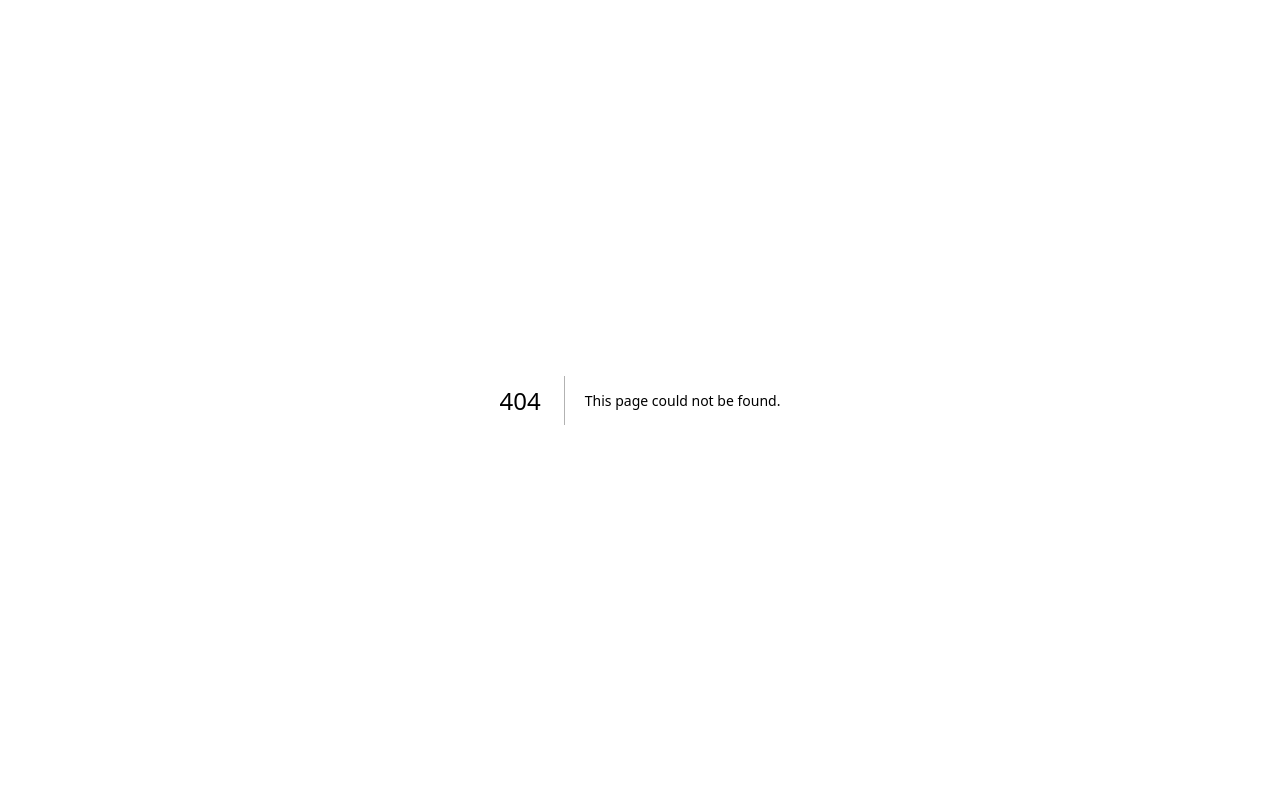
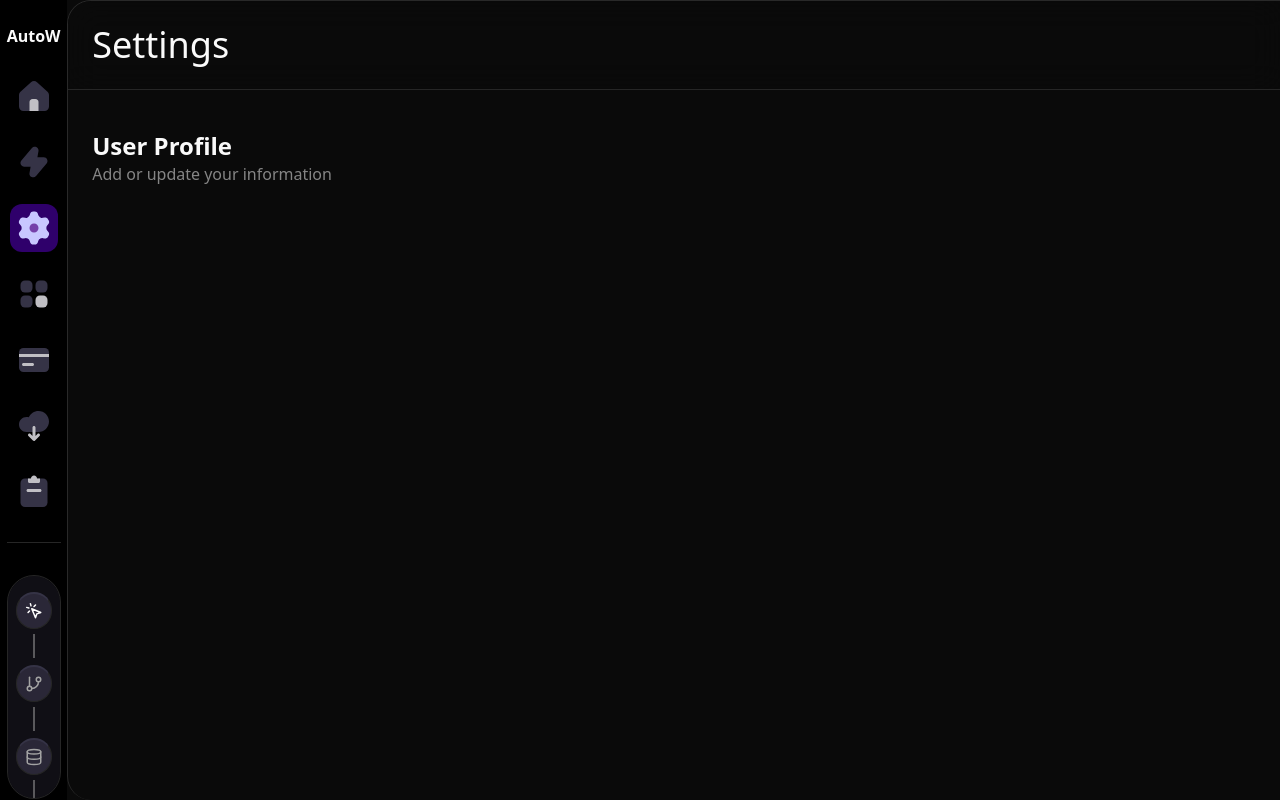
Before and after one commit to BruceLuos/Automation-Work, a Next.js app: page /settings in a window 1280 px wide. Before the commit this address had no page. Built offline with nearby package versions, Linux system fonts and the light colour scheme.

Commit message:
feat: settings

```diff
--- /dev/null
+++ b/src/app/(main)/(pages)/settings/page.tsx
@@ -0,0 +1,27 @@
+import React from "react";
+
+type Props = {};
+
+export default function Settings({}: Props) {
+  return (
+    <div className="flex flex-col gap-4">
+      <h1 className="sticky top-0 z-[10] flex items-center justify-between border-b bg-background/50 p-6 text-4xl backdrop-blur-lg">
+        <span>Settings</span>
+      </h1>
+      <div className="flex flex-col gap-10 p-6">
+        <div>
+          <h2 className="text-2xl font-bold">User Profile</h2>
+          <p className="text-base text-white/50">
+            Add or update your information
+          </p>
+        </div>
+        {/* <ProfilePicture
+          onDelete={removeProfileImage}
+          userImage={user?.profileImage || ""}
+          onUpload={uploadProfileImage}
+        />
+        <ProfileForm user={user} onUpdate={updateUserInfo} /> */}
+      </div>
+    </div>
+  );
+}
```
